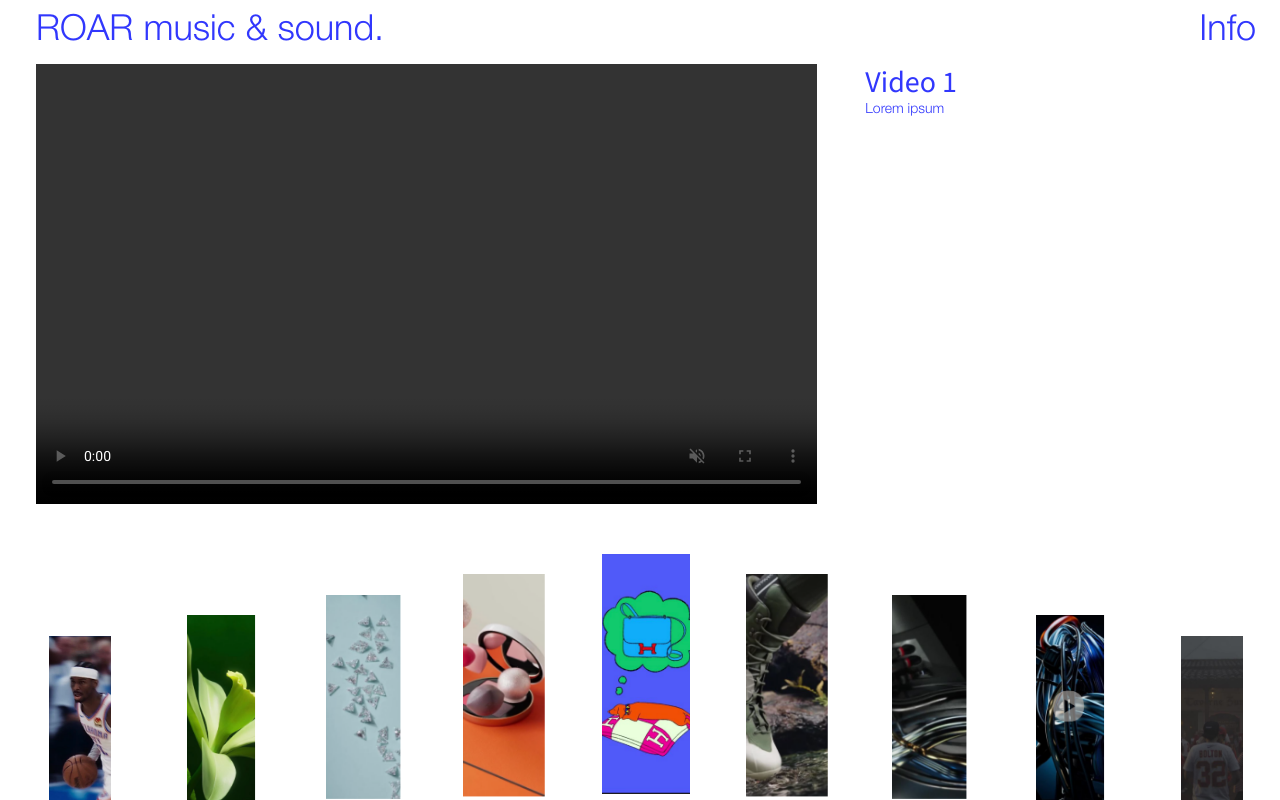
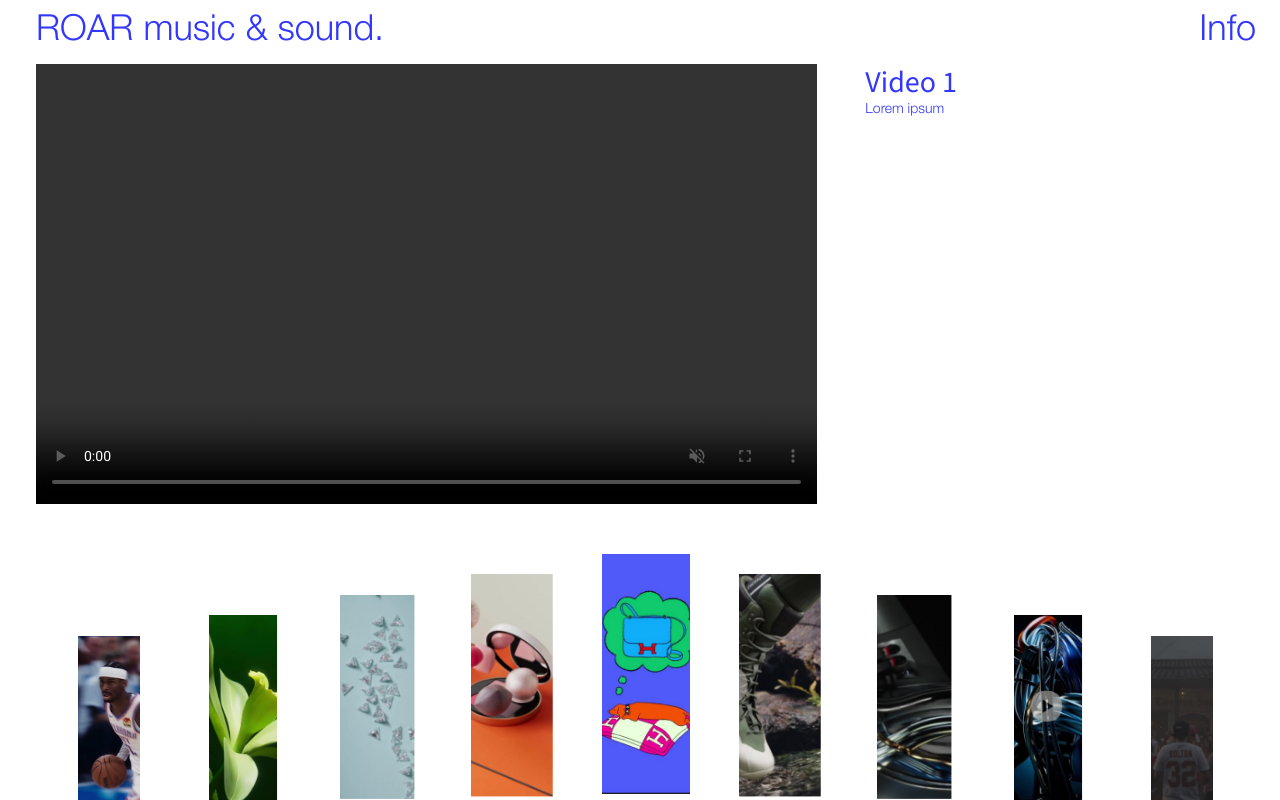
Before and after one commit to malick1302/PIERRE_Project, a React (Create React App) app: page /Home in a window 1280 px wide. Built offline with nearby package versions, Linux system fonts and the light colour scheme; a web font is replaced by a local one.

Commit message:
ADD: new version of carrousel

```diff
--- a/src/components/Carousel.jsx
+++ b/src/components/Carousel.jsx
@@ -56,14 +56,15 @@ export default function Carousel({ videos, onSelectVideo, selectedVideo }) {
       if (mobile) {
         // Sur mobile : dimensions exactes depuis Figma (390 × 826)
         // Image centrale : 86px × 154px, Position X: 152px, Y: 553px
-        // Images extérieures : 72px × 129px, Position Y: 576px
-        // Gap : 35px
+        // Images extérieures : 72px × 129px, Position X gauche: 46px, Position X droite: 273px, Y: 578px
+        // Gap : 34px
+        // Gap titre : 11px
         const figmaWidth = 390;
         const figmaCenterWidth = 86;
         const figmaCenterHeight = 154;
         const figmaSideWidth = 72;
         const figmaSideHeight = 129;
-        const figmaGap = 35;
+        const figmaGap = 34;
         const figmaCenterX = 152;
         const figmaSideX = 46; // Position X de l'image gauche
         const scaleRatio = containerWidth / figmaWidth;
@@ -84,10 +85,19 @@ export default function Carousel({ videos, onSelectVideo, selectedVideo }) {
           sideX: figmaSideX * scaleRatio
         });
       } else {
-        // Sur desktop : calcul original
+        // Sur desktop : dimensions Figma (1440 × 885)
+        // Image centrale (5ème) : 120px × 213px
+        // Images proches centre (4ème et 6ème) : 108px × 193px
+        // Autres images : 102px × 180px
+        // Gap : 54px
+        const figmaWidth = 1440;
+        const figmaGap = 54;
+        const scaleRatio = containerWidth / figmaWidth;
+
         const gapRatio = 0.6;
         const cardWidth = containerWidth / (visibleItems + (visibleItems - 1) * gapRatio);
-        const gap = cardWidth * gapRatio;
+        const gap = figmaGap * scaleRatio;
+
         setDimensions({ cardWidth, gap });
       }
     };
@@ -364,39 +374,37 @@ export default function Carousel({ videos, onSelectVideo, selectedVideo }) {
           let scale, itemWidth, itemHeight, itemX, bottomOffset;
 
           if (isMobile) {
-            // Sur mobile : dimensions exactes depuis Figma
-            const centerWidth = dimensions.cardWidth; // 86px
-            const sideWidth = dimensions.sideWidth; // 72px
-            const centerHeight = dimensions.centerHeight || 154; // 154px
-            const sideHeight = dimensions.sideHeight || 129; // 129px
-            const rect = containerRef.current?.getBoundingClientRect();
+            // Sur mobile : animation fluide progressive comme desktop
             const containerWidth = rect ? rect.width : window.innerWidth;
             const scaleRatio = containerWidth / 390;
 
-            // Déterminer quelle image c'est par rapport au centre
-            const figmaCenterX = 152 * scaleRatio;
+            // Dimensions Figma mobile
+            const centerWidth = dimensions.cardWidth; // 86px
+            const centerHeight = dimensions.centerHeight || 154; // 154px
+            const sideWidth = dimensions.sideWidth; // 72px
+            const sideHeight = dimensions.sideHeight || 129; // 129px
+
+            itemX = item.x;
             const itemCenter = item.x + centerWidth / 2;
-            const distance = Math.abs(itemCenter - figmaCenterX);
-            const isCenterImage = distance < (dimensions.gap / 2);
+            const distance = Math.abs(itemCenter - center);
 
-            if (isCenterImage) {
-              // Image centrale : 86px × 154px, Y = 553px
-              scale = 1;
-              itemWidth = centerWidth;
-              itemHeight = centerHeight;
-              itemX = item.x;
-              bottomOffset = 0; // Position Y = 553px (sera géré par le conteneur)
-            } else {
-              // Images extérieures : 72px × 129px, Y = 576px
-              scale = 1; // Pas de scale, juste dimensions différentes
-              itemWidth = sideWidth;
-              itemHeight = sideHeight;
-              itemX = item.x;
-              // Position Y plus basse : 576 - 553 = 23px de différence
-              bottomOffset = 23 * scaleRatio;
-            }
+            // Calcul progressif du scale basé sur la distance du centre (comme desktop)
+            const maxDistance = (centerWidth + dimensions.gap) * 2; // Distance pour atteindre le scale minimum
+            const scaleProgress = 1 - (distance / maxDistance);
+            const clampedProgress = Math.max(0, Math.min(1, scaleProgress));
+
+            // Interpolation entre dimensions centrales et latérales
+            itemWidth = sideWidth + (centerWidth - sideWidth) * clampedProgress;
+            itemHeight = sideHeight + (centerHeight - sideHeight) * clampedProgress;
+
+            // Interpolation du bottomOffset (0px au centre, 25px sur les côtés)
+            bottomOffset = (25 * scaleRatio) * (1 - clampedProgress);
+
+            // Scale légèrement réduit pour les images très éloignées (effet de profondeur)
+            scale = 0.7 + (0.3 * clampedProgress);
+            scale = Math.max(0.7, Math.min(1, scale));
           } else {
-            // Desktop : comportement original
+            // Desktop : comportement original avec scale progressif
             itemWidth = dimensions.cardWidth;
             itemHeight = CARD_HEIGHT;
             itemX = item.x;
@@ -436,7 +444,9 @@ export default function Carousel({ videos, onSelectVideo, selectedVideo }) {
                 className="text-center font-HelveticaNeue text-base whitespace-nowrap"
                 style={{
                   opacity: 1,
-                  marginTop: isMobile ? '8px' : '8px', // 8px entre image et titre
+                  marginTop: isMobile ? '11px' : '8px',
+                  marginLeft: isMobile ? '15px' : '0',
+                  marginRight: isMobile ? '15px' : '0'
                 }}
               >
                 {item.title || item.alt || ""}
```
Also changed, not shown: 1 other file (tests, documents, lock files or other folders).
